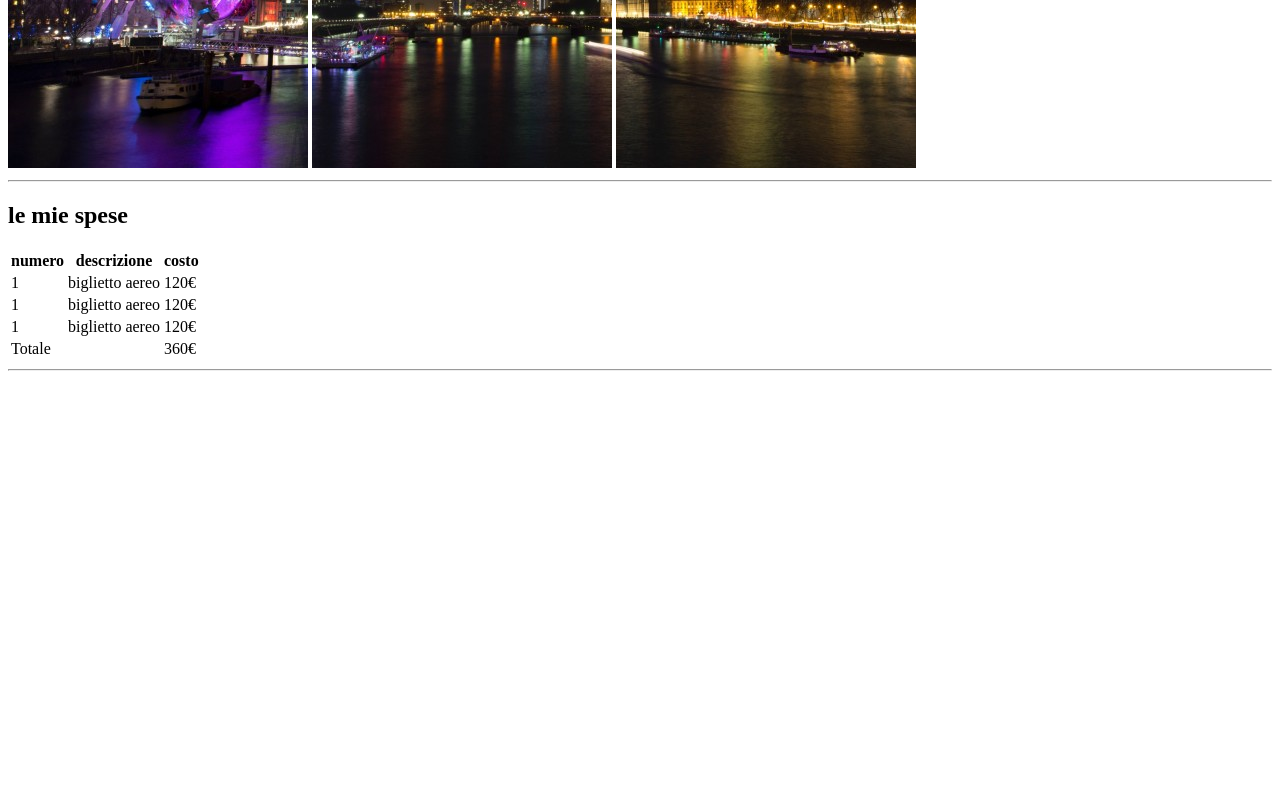
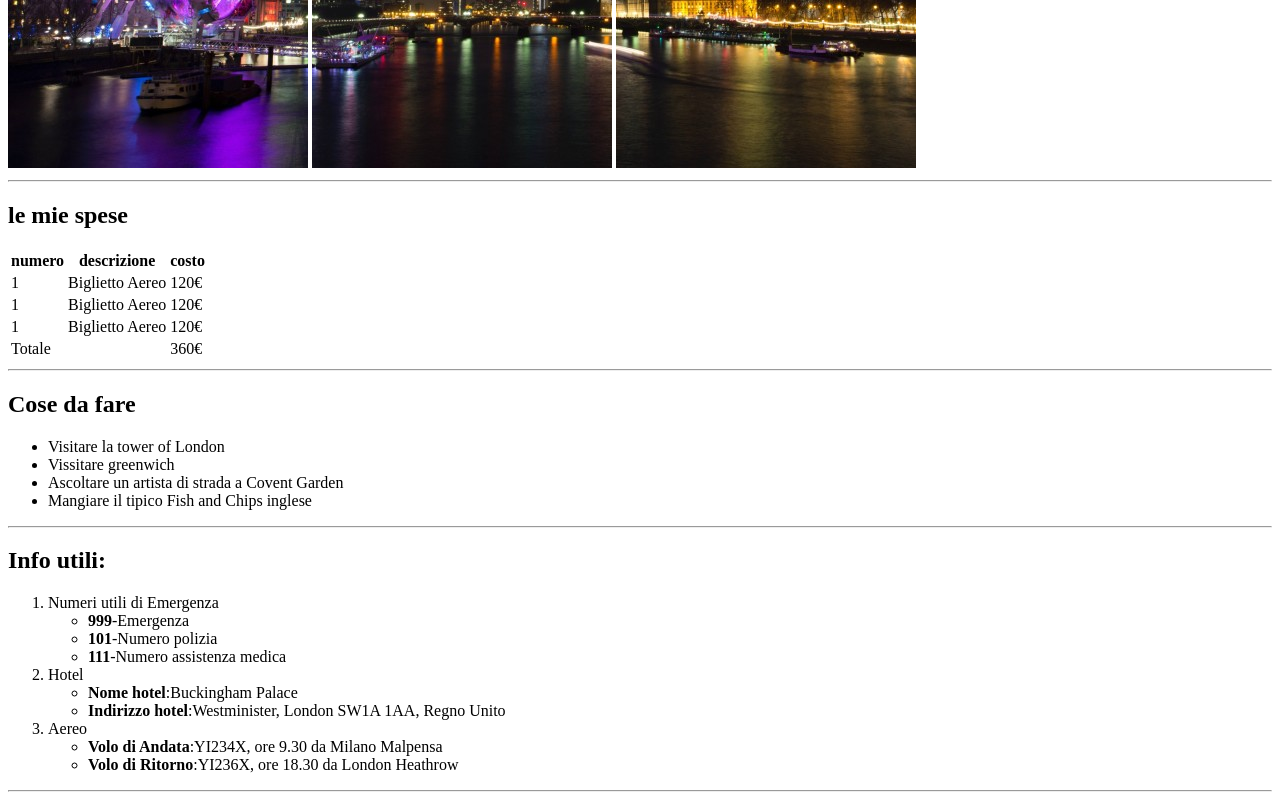
Before and after one commit to GiulioDangelo/html-london-trip, a plain HTML site: page index.html in a window 1280 px wide. Shown: the part 512-1312 px from the top of the page. Before the commit the page ends 891 px from the top, so only its background shows below. Drawn offline with Linux system fonts and the light colour scheme.

Commit message:
add info

```diff
--- a/index.html
+++ b/index.html
@@ -20,6 +20,7 @@
 
     <main>
 
+        <!-- tabella costi -->
         <h2>le mie spese</h2>
 
         <table>
@@ -32,19 +33,19 @@
 
             <tr>
                 <td>1</td>
-                <td>biglietto aereo</td>
+                <td>Biglietto Aereo</td>
                 <td>120€</td>
             </tr>
 
             <tr>
                 <td>1</td>
-                <td>biglietto aereo</td>
+                <td>Biglietto Aereo</td>
                 <td>120€</td>
             </tr>
 
             <tr>
                 <td>1</td>
-                <td>biglietto aereo</td>
+                <td>Biglietto Aereo</td>
                 <td>120€</td>
             </tr>
 
@@ -55,6 +56,49 @@
 
         </table>
         <hr>
+
+
+
+        <h2>Cose da fare</h2>
+
+        <ul>
+            <li>Visitare la tower of London</li>
+            <li>Vissitare greenwich</li>
+            <li>Ascoltare un artista di strada a Covent Garden</li>
+            <li>Mangiare il tipico Fish and Chips inglese</li>
+        </ul>
+        <hr>
+
+
+
+        <!-- lista informazioni utili -->
+        <h2>Info utili:</h2>
+
+        <ol>
+            <li>Numeri utili di Emergenza
+                <ul>
+                    <li><strong>999</strong>-Emergenza</li>
+                    <li><strong>101</strong>-Numero polizia</li>
+                    <li><strong>111</strong>-Numero assistenza medica</li>
+                </ul>
+            </li>
+
+            <li>Hotel
+                <ul>
+                    <li><strong>Nome hotel</strong>:Buckingham Palace</li>
+                    <li><strong>Indirizzo hotel</strong>:Westminister, London SW1A 1AA, Regno Unito</li>
+                </ul>
+            </li>
+
+            <li>Aereo
+                <ul>
+                    <li><strong>Volo di Andata</strong>:YI234X, ore 9.30 da Milano Malpensa</li>
+                    <li><strong>Volo di Ritorno</strong>:YI236X, ore 18.30 da London Heathrow</li>
+                </ul>
+            </li>
+        </ol>
+        <hr>
+
     </main>
   </body>
 </html>
```
